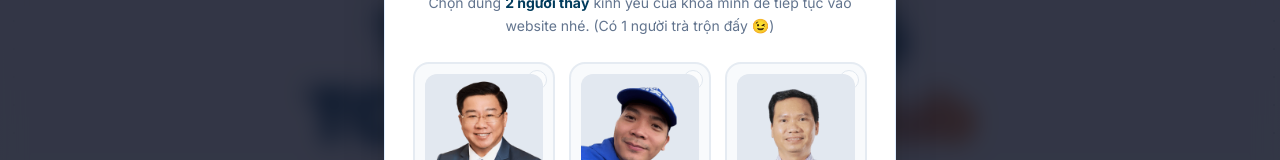
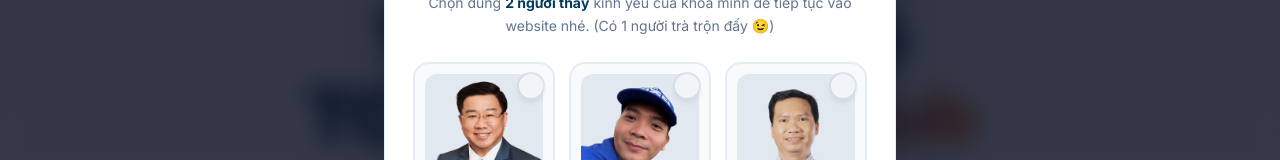
Before and after one commit to caotuanhiep/tcdn4, a Next.js app: page / in a window 1280 px wide. Shown: the part 310-470 px from the top of the page. Built offline with nearby package versions, Linux system fonts and the light colour scheme; no server answers; the database is empty.

Commit message:
fix: sua nut check xac thuc thay giao noi len tren anh voi mau xanh la

```diff
--- a/components/TeacherSecurityModal.tsx
+++ b/components/TeacherSecurityModal.tsx
@@ -147,19 +147,19 @@ export default function TeacherSecurityModal() {
                 onClick={() => toggleSelect(teacher.id)}
                 className={`group relative flex flex-col items-center rounded-2xl p-2 sm:p-2.5 text-center transition-all ${
                   isSelected
-                    ? "bg-blue-50/90 border-2 border-ueh shadow-md scale-[1.03] ring-2 ring-ueh/20"
-                    : "bg-slate-50 border-2 border-slate-200/80 hover:border-blue-300 hover:bg-white"
+                    ? "bg-emerald-50/60 border-2 border-emerald-500 shadow-md scale-[1.03] ring-2 ring-emerald-500/20"
+                    : "bg-slate-50 border-2 border-slate-200/80 hover:border-emerald-300 hover:bg-white"
                 }`}
               >
-                {/* Checkmark Badge */}
+                {/* Checkmark Badge: Luôn nổi lên trên ảnh (z-20) và hiển thị màu xanh lá theo yêu cầu */}
                 <div
-                  className={`absolute right-1.5 top-1.5 flex h-5 w-5 items-center justify-center rounded-full text-[10px] font-bold transition-all ${
+                  className={`absolute right-2 top-2 z-20 flex h-6 w-6 sm:h-7 sm:w-7 items-center justify-center rounded-full transition-all shadow-md ${
                     isSelected
-                      ? "bg-ueh text-white shadow-xs scale-100"
-                      : "border border-slate-300 bg-white/80 text-transparent opacity-50 group-hover:opacity-100"
+                      ? "bg-emerald-500 text-white scale-110 ring-2 ring-white"
+                      : "border-2 border-slate-300 bg-white/95 text-transparent opacity-60 group-hover:opacity-100"
                   }`}
                 >
-                  <Check size={12} strokeWidth={3} />
+                  <Check size={14} strokeWidth={3} className={isSelected ? "text-white" : "text-transparent"} />
                 </div>
 
                 {/* Avatar Image */}
```
